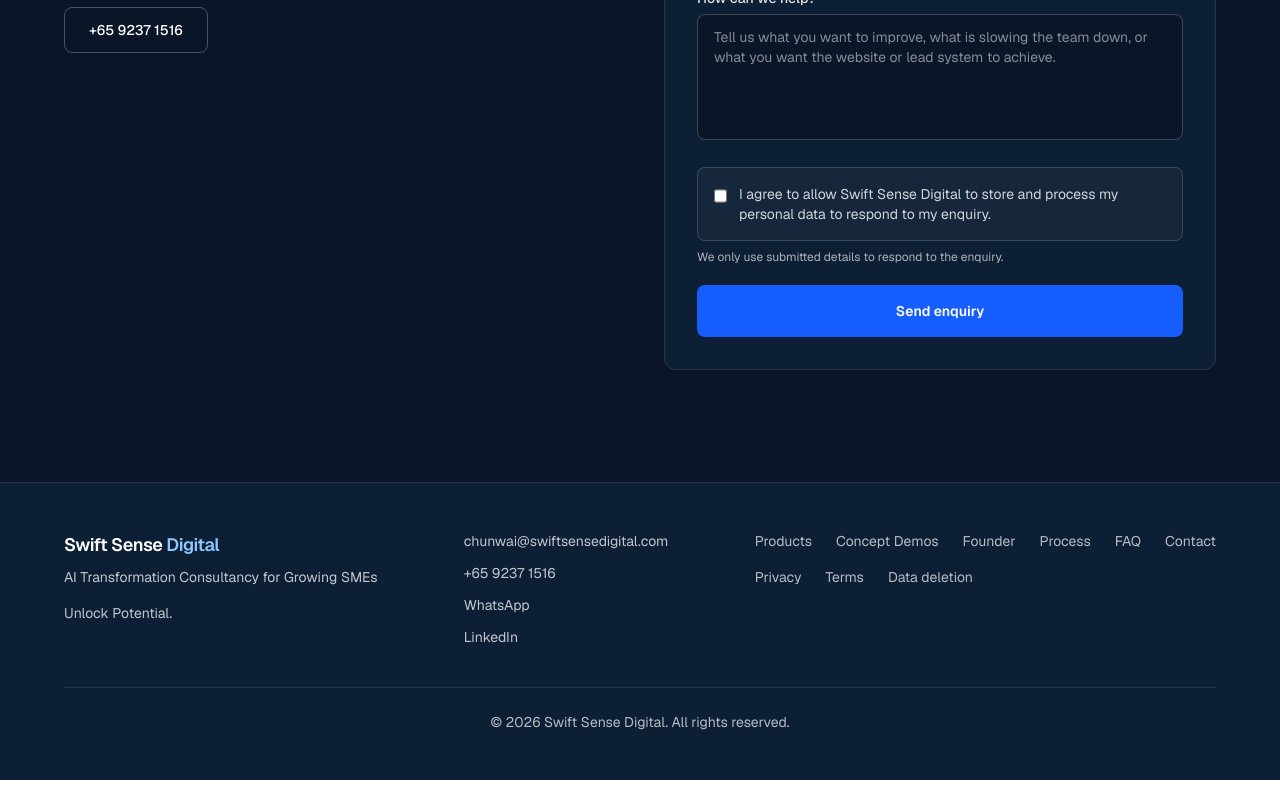
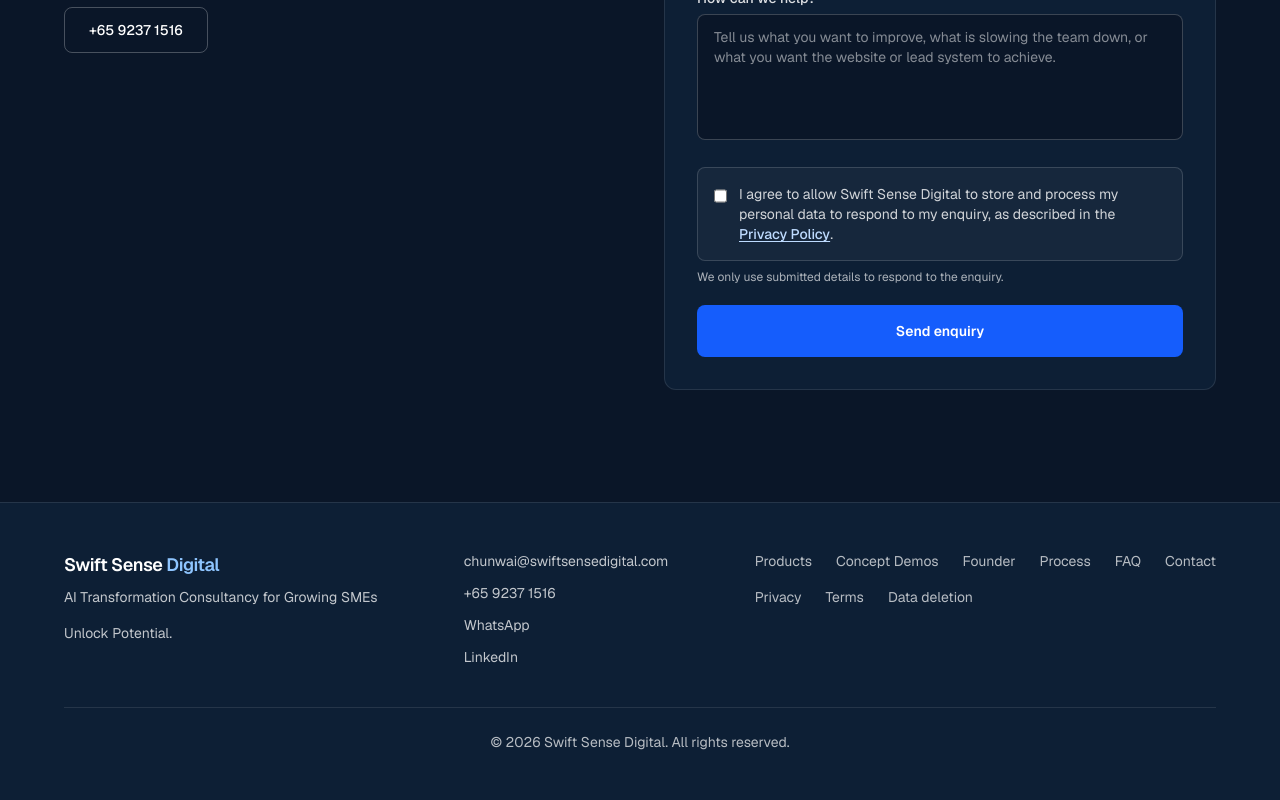
Before and after one commit to roylamcw/swift-sense-digital, a Next.js app: page / in a window 1280 px wide. Shown: the part 9594-10394 px from the top of the page. Built offline with nearby package versions, Linux system fonts and the light colour scheme.

Commit message:
feat: link enquiry consent to privacy policy

```diff
--- a/app/components/LeadForm.tsx
+++ b/app/components/LeadForm.tsx
@@ -303,7 +303,11 @@
             className="mt-1 h-4 w-4 rounded border-white/30 bg-[#0a1628] text-blue-600 focus:ring-blue-500"
           />
           <span>
-            I agree to allow Swift Sense Digital to store and process my personal data to respond to my enquiry.
+            I agree to allow Swift Sense Digital to store and process my personal data to respond to my enquiry, as described in the{" "}
+            <a className="font-medium text-blue-200 underline underline-offset-2 hover:text-white" href="/privacy">
+              Privacy Policy
+            </a>
+            .
           </span>
         </label>
         <p id="consent-help" className="mt-2 text-xs text-white/65">
```
